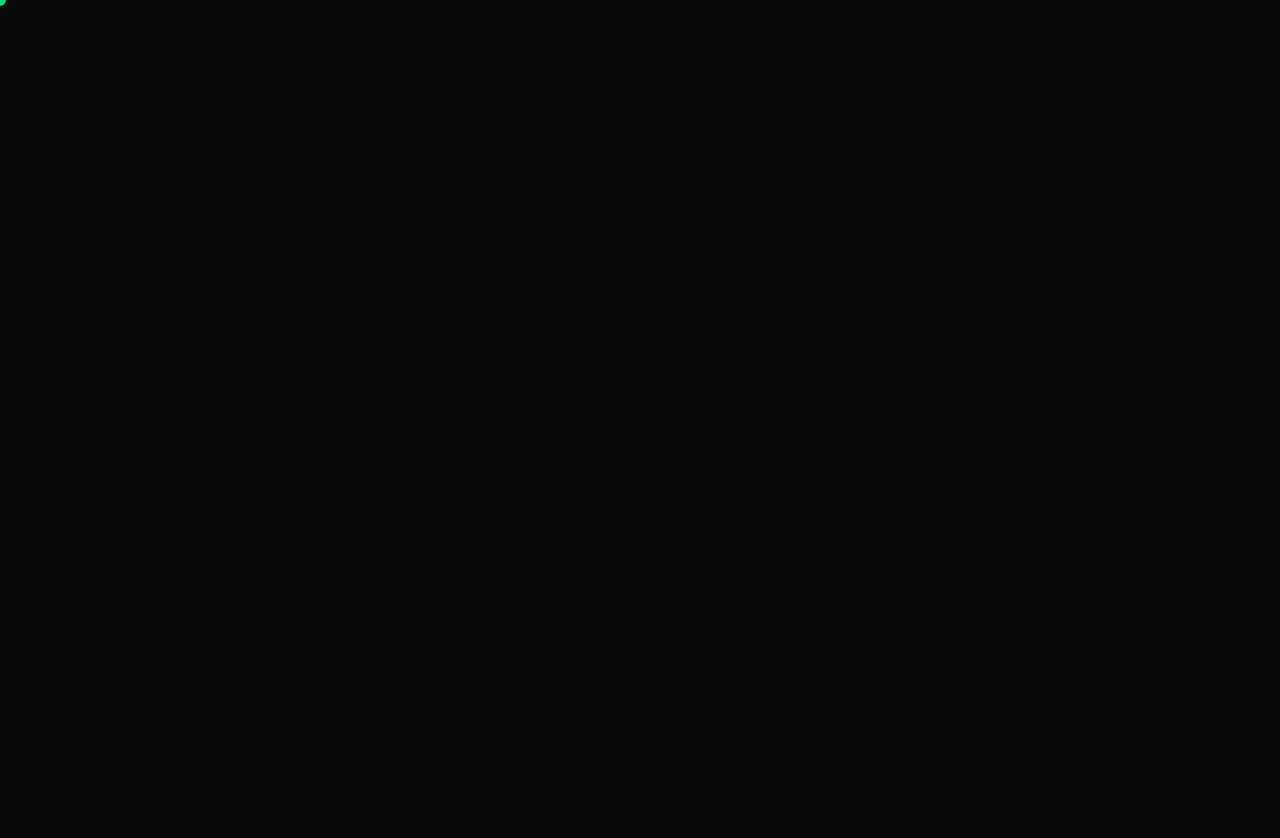
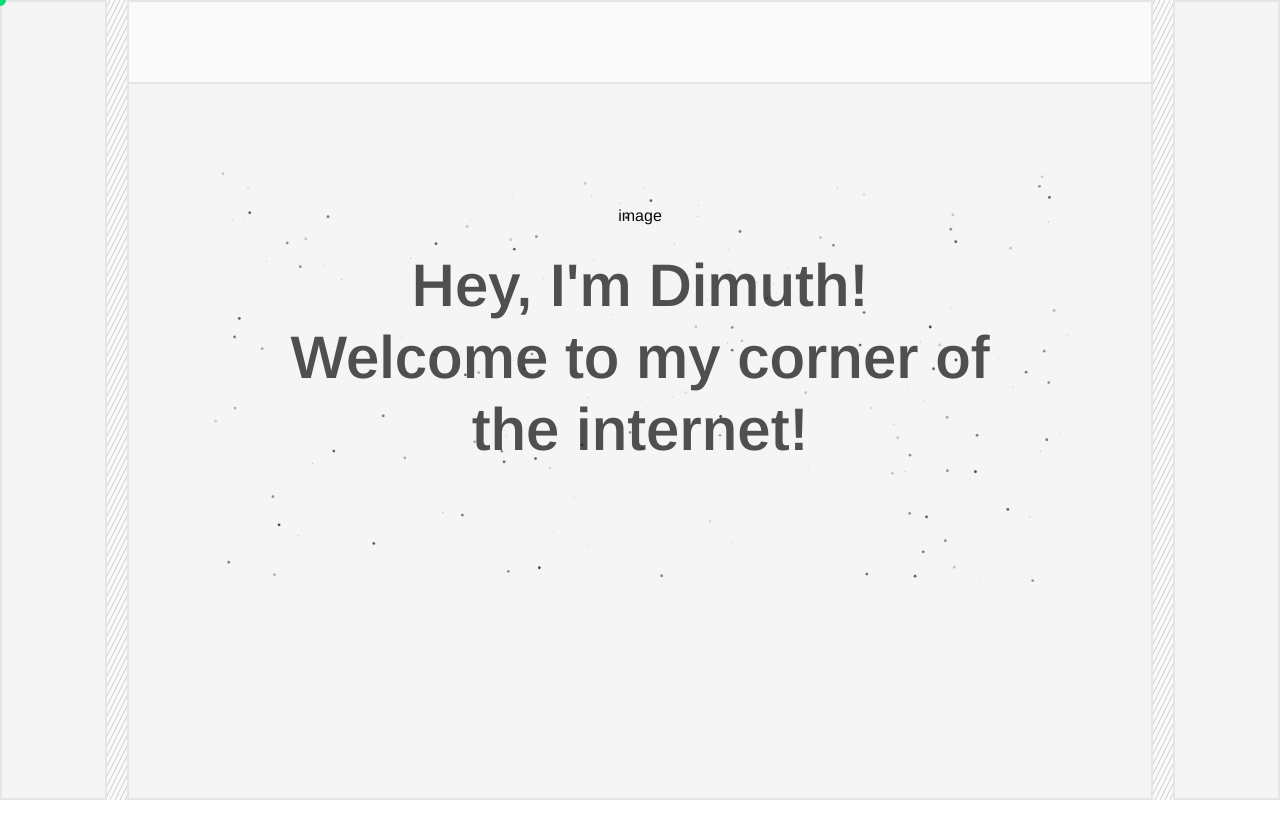
Before and after one commit to dimuthadithya/dimuthadithya.site, a Next.js app: page / in a window 1280 px wide. Shown: the top 838 px of the page. Before the commit the page ends 800 px from the top, so only its background shows below. Built offline with nearby package versions, Linux system fonts and the light colour scheme.

Commit message:
feat: integrate StripedPattern component and enhance Home page layout with animated effects

```diff
--- a/app/layout.js
+++ b/app/layout.js
@@ -1,6 +1,7 @@
 import { Arimo } from 'next/font/google';
 import './globals.css';
 import CustomCursor from '@/components/CustomCursor';
+import { StripedPattern } from '@/components/magicui/striped-pattern';
 
 const arimo = Arimo({
   variable: '--font-arimo',
@@ -15,9 +16,20 @@ export const metadata = {
 export default function RootLayout({ children }) {
   return (
     <html lang='en' className={`${arimo.className} h-full antialiased`}>
-      <body className='min-h-full flex flex-col bg-neutral-950 overflow-x-hidden'>
+      <body className='min-h-full flex flex-col overflow-x-hidden'>
         <CustomCursor />
-        {children}
+        <StripedPattern
+          className={'bg-neutral-50 text-neutral-400'}
+          width={5}
+        />
+        <div className='z-11 gap-5 flex h-screen'>
+          <div className='border-2 w-1/12 bg-neutral-100 '></div>
+          <div className='flex-1 h-screen bg-neutral-100 border-2  mx-auto'>
+            <div className='bg-neutral-50 py-10 border-b-2'></div>
+            <div className='p-20'>{children}</div>
+          </div>
+          <div className='border-2 w-1/12 bg-neutral-100 h-screen'></div>
+        </div>
       </body>
     </html>
   );
--- a/app/page.js
+++ b/app/page.js
@@ -1,11 +1,29 @@
 'use client';
+import { Particles } from '@/components/ui/particles';
+import { TextAnimate } from '@/components/ui/text-animate';
 
 export default function Home() {
   return (
     <>
-      <div className='h-screen'>
-        <h1>hello</h1>
+      <div className='relative'>
+        <Particles
+          className='absolute top-0 left-0 w-full overflow-hidden'
+          color='#000'
+        />
+        <div className='py-10 text-center'>image</div>
+        <div className='text-center text-6xl font-semibold opacity-70 leading-9'>
+          <TextAnimate animation='blurIn'>Hey, I&apos;m Dimuth!</TextAnimate>
+          <br />
+          <TextAnimate animation='blurIn' delay={0.2}>
+            Welcome to my corner of
+          </TextAnimate>
+          <br />
+          <TextAnimate animation='blurIn' delay={0.4}>
+            the internet!
+          </TextAnimate>
+        </div>
       </div>
+      <div className='h-screen'></div>
     </>
   );
 }
--- /dev/null
+++ b/components/magicui/striped-pattern.jsx
@@ -0,0 +1,46 @@
+import React, { useId } from 'react';
+
+import { cn } from '@/lib/utils';
+
+export function StripedPattern({
+  direction = 'left',
+  className,
+  width = 10,
+  height = 10,
+  ...props
+}) {
+  const id = useId();
+  const w = Number(width);
+  const h = Number(height);
+
+  return (
+    <svg
+      aria-hidden='true'
+      className={cn(
+        'pointer-events-none absolute inset-0 z-10 h-full w-full stroke-[0.5]',
+        className,
+      )}
+      xmlns='http://www.w3.org/2000/svg'
+      {...props}
+    >
+      <defs>
+        <pattern id={id} width={w} height={h} patternUnits='userSpaceOnUse'>
+          {direction === 'left' ? (
+            <>
+              <line x1='0' y1={h} x2={w} y2='0' stroke='currentColor' />
+              <line x1={-w} y1={h} x2='0' y2='0' stroke='currentColor' />
+              <line x1={w} y1={h} x2={w * 2} y2='0' stroke='currentColor' />
+            </>
+          ) : (
+            <>
+              <line x1='0' y1='0' x2={w} y2={h} stroke='currentColor' />
+              <line x1={-w} y1='0' x2='0' y2={h} stroke='currentColor' />
+              <line x1={w} y1='0' x2={w * 2} y2={h} stroke='currentColor' />
+            </>
+          )}
+        </pattern>
+      </defs>
+      <rect width='100%' height='100%' fill={`url(#${id})`} />
+    </svg>
+  );
+}
```
